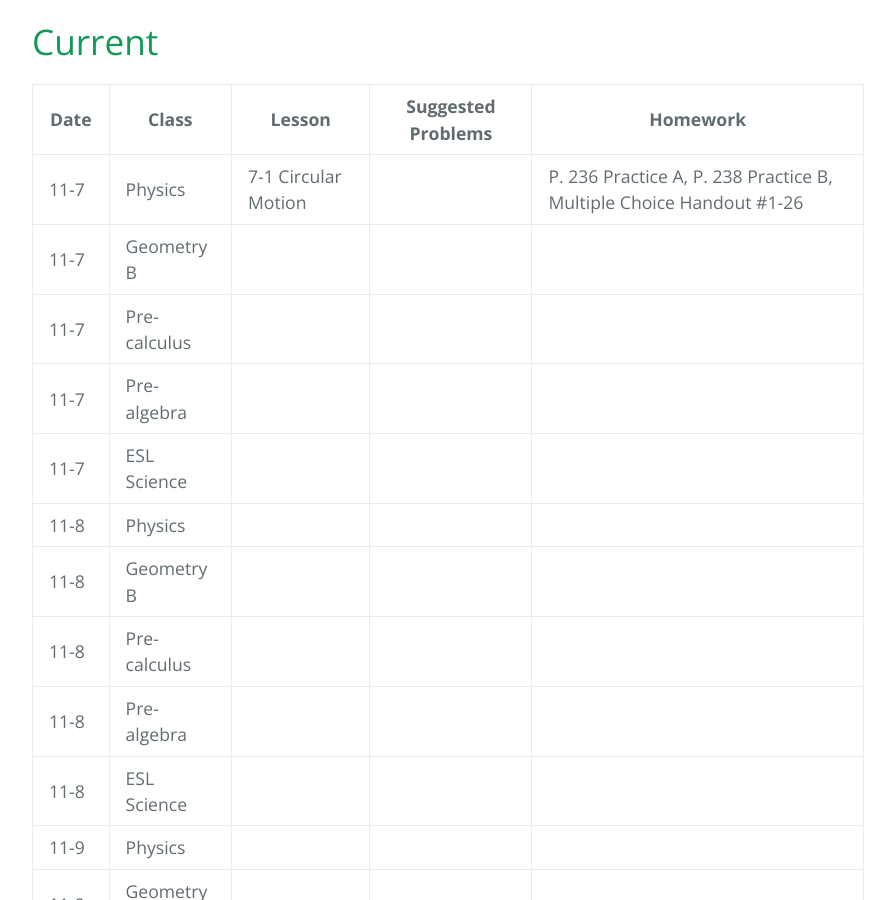
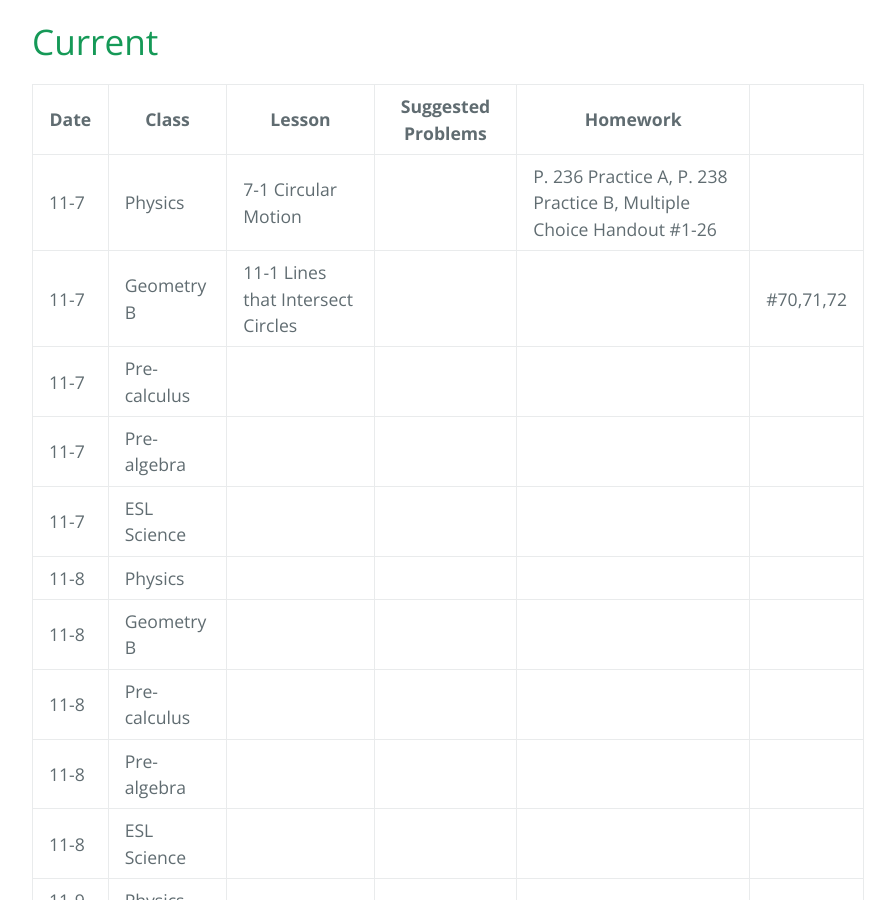
Before and after one commit to gpayoo/gpayoo, a Jekyll site: the page built from index.md, in a window 1280 px wide and 900 px high, scrolled down 484 px. Shown: the whole window, without its empty margins (192-1087 px from the left). Built offline with Jekyll 4.4.1, drawn with Linux system fonts in a browser that asks for light colours; our own code applies the rules of GitHub Pages for plain Markdown files.

Commit message:
Update index.md

```diff
--- a/index.md
+++ b/index.md
@@ -11,7 +11,7 @@ layout: default
 | Date | Class | Lesson | Suggested Problems | Homework |
 | ---- | ----- | ------ | -------- | ---
 | 11-7 | Physics | 7-1 Circular Motion | | P. 236 Practice A, P. 238 Practice B, Multiple Choice Handout #1-26
-| 11-7 | Geometry B | | | |
+| 11-7 | Geometry B | 11-1 Lines that Intersect Circles | | |  #70,71,72
 | 11-7 | Pre-calculus |  | |
 | 11-7 | Pre-algebra |  | |
 | 11-7 | ESL Science | |  |
```
